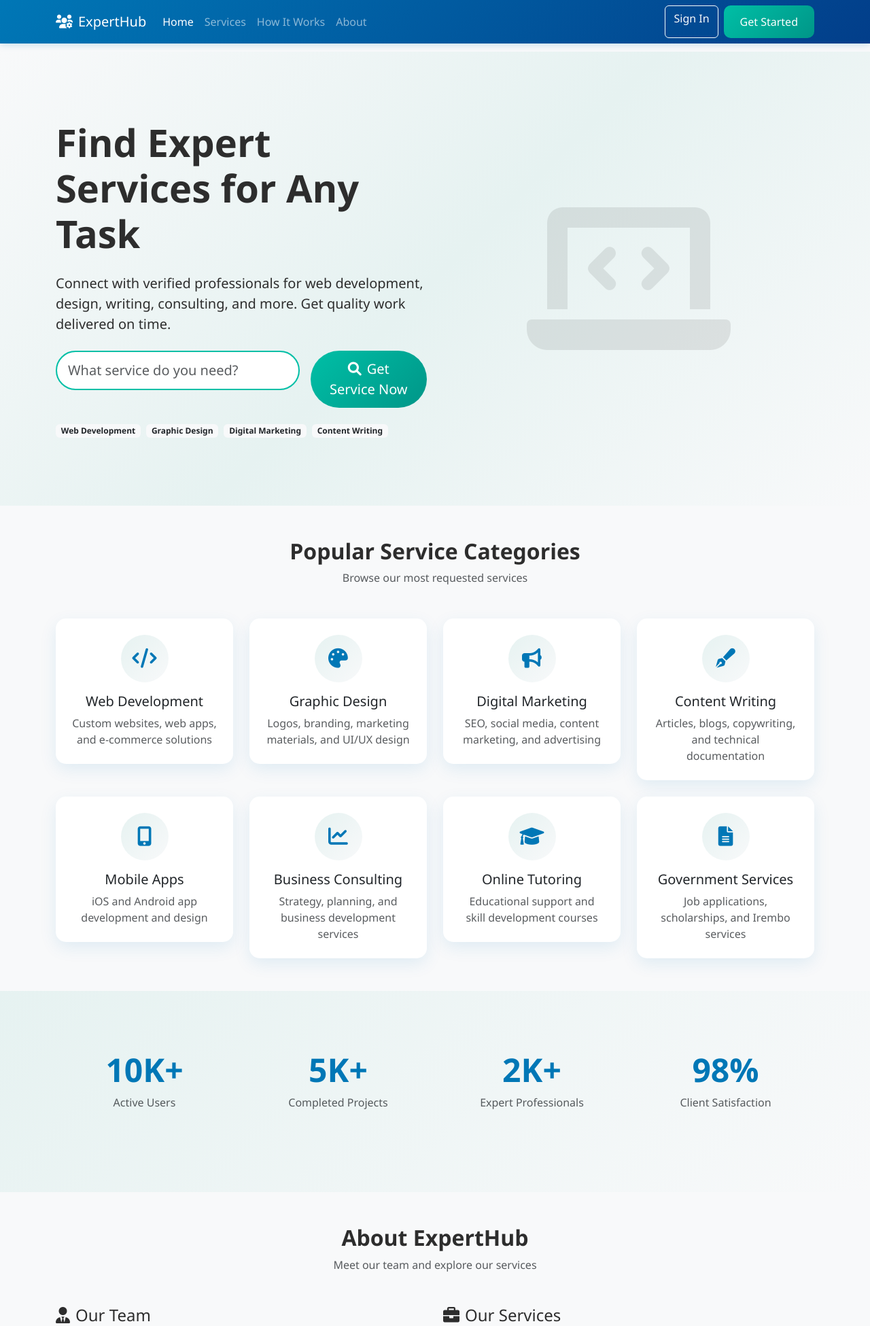
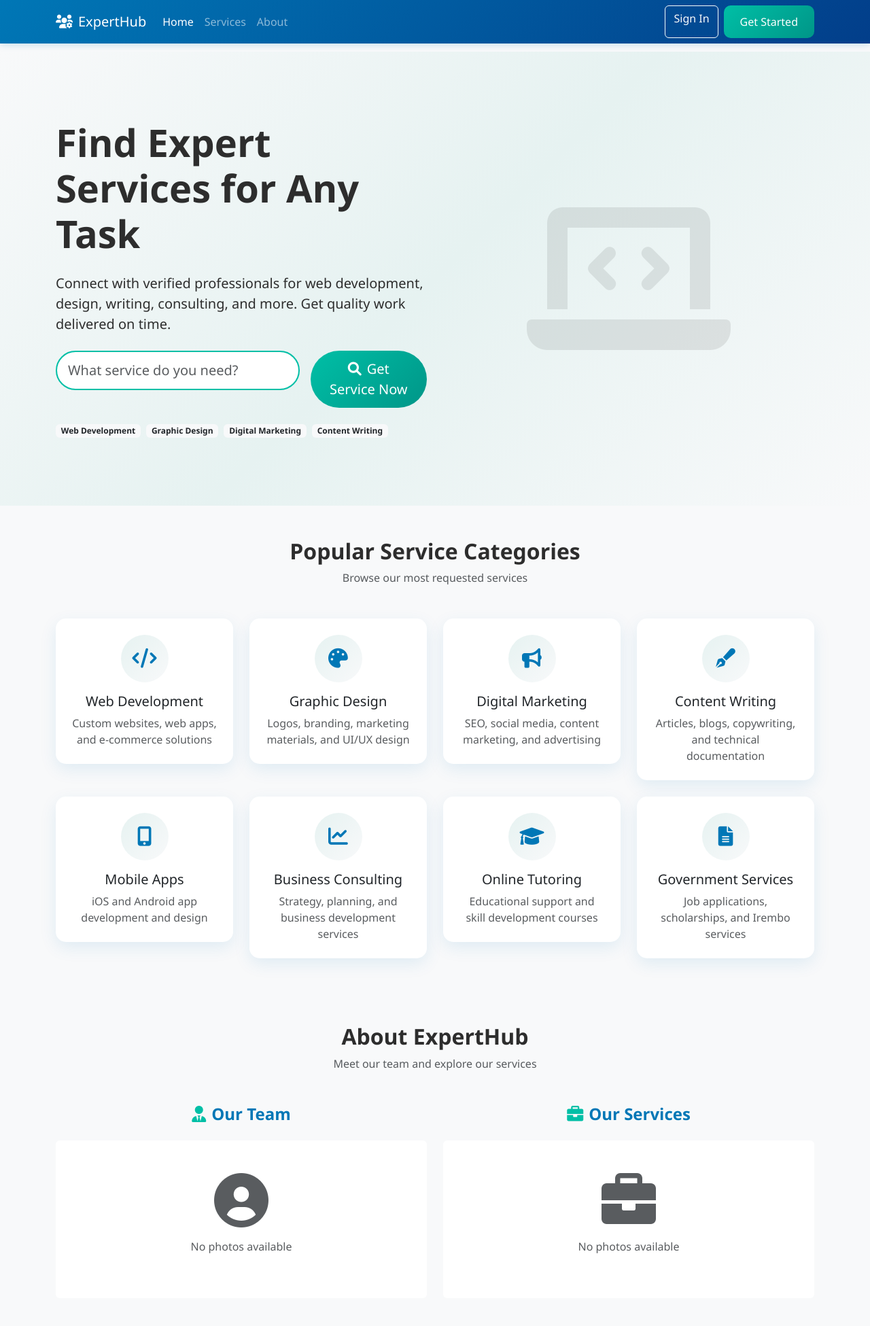
Before and after one commit to ukvalens/ExpertHub, a PHP site: page /ExpertHUB/ in a window 1280 px wide. Shown: the top 1951 px of the page at 68% size. Run offline with PHP 8.4, Linux system fonts and the light colour scheme; tables that the repository leaves empty or names only in its code hold one stand-in row (values such as "Sample post").

Commit message:
home profile set

```diff
--- a/assets/css/style.css
+++ b/assets/css/style.css
@@ -15,6 +15,7 @@ body {
     font-family: 'Segoe UI', Tahoma, Geneva, Verdana, sans-serif;
     color: var(--text-color);
     background-color: var(--background-color);
+    scroll-behavior: smooth;
 }
 
 .auth-body {
@@ -94,6 +95,10 @@ body {
 
 body {
     padding-top: 76px;
+}
+
+section {
+    scroll-margin-top: 76px;
 }
 
 .hero-section {
@@ -184,3 +189,64 @@ body {
         padding: 40px 0;
     }
 }
+
+#about h4 {
+    color: var(--primary-color);
+    font-weight: 700;
+}
+
+#about h4 i {
+    color: var(--accent-color);
+}
+
+#ownerCarousel,
+#serviceCarousel {
+    background: var(--white);
+    border-radius: 15px;
+    box-shadow: 0 5px 20px rgba(0, 119, 182, 0.1);
+    overflow: hidden;
+    position: relative;
+}
+
+#ownerCarousel .carousel-inner,
+#serviceCarousel .carousel-inner {
+    background: var(--white);
+}
+
+#ownerCarousel img,
+#serviceCarousel img {
+    width: 100%;
+    height: 450px;
+    object-fit: cover;
+    object-position: top;
+}
+
+#ownerCarousel .carousel-control-prev,
+#ownerCarousel .carousel-control-next,
+#serviceCarousel .carousel-control-prev,
+#serviceCarousel .carousel-control-next {
+    width: 50px;
+    height: 50px;
+    top: 50%;
+    transform: translateY(-50%);
+    background: var(--accent-color);
+    border-radius: 50%;
+    opacity: 0.8;
+}
+
+#ownerCarousel .carousel-control-prev,
+#serviceCarousel .carousel-control-prev {
+    left: 10px;
+}
+
+#ownerCarousel .carousel-control-next,
+#serviceCarousel .carousel-control-next {
+    right: 10px;
+}
+
+#ownerCarousel .carousel-control-prev:hover,
+#ownerCarousel .carousel-control-next:hover,
+#serviceCarousel .carousel-control-prev:hover,
+#serviceCarousel .carousel-control-next:hover {
+    opacity: 1;
+}
--- a/index.php
+++ b/index.php
@@ -6,7 +6,7 @@
     <title>ExpertHub - Online Service Marketplace</title>
     <link href="https://cdn.jsdelivr.net/npm/bootstrap@5.3.0/dist/css/bootstrap.min.css" rel="stylesheet">
     <link href="https://cdnjs.cloudflare.com/ajax/libs/font-awesome/6.0.0/css/all.min.css" rel="stylesheet">
-    <link href="assets/css/style.css" rel="stylesheet">
+    <link href="assets/css/style.css?v=11" rel="stylesheet">
 
 </head>
 <body>
@@ -26,9 +26,6 @@
                     </li>
                     <li class="nav-item">
                         <a class="nav-link" href="#services">Services</a>
-                    </li>
-                    <li class="nav-item">
-                        <a class="nav-link" href="#how-it-works">How It Works</a>
                     </li>
                     <li class="nav-item">
                         <a class="nav-link" href="#about">About</a>
@@ -173,30 +170,6 @@
         </div>
     </section>
 
-    <!-- Stats Section -->
-    <section class="stats-section">
-        <div class="container">
-            <div class="row text-center">
-                <div class="col-md-3 mb-4">
-                    <div class="stat-number">10K+</div>
-                    <p class="text-muted">Active Users</p>
-                </div>
-                <div class="col-md-3 mb-4">
-                    <div class="stat-number">5K+</div>
-                    <p class="text-muted">Completed Projects</p>
-                </div>
-                <div class="col-md-3 mb-4">
-                    <div class="stat-number">2K+</div>
-                    <p class="text-muted">Expert Professionals</p>
-                </div>
-                <div class="col-md-3 mb-4">
-                    <div class="stat-number">98%</div>
-                    <p class="text-muted">Client Satisfaction</p>
-                </div>
-            </div>
-        </div>
-    </section>
-
     <!-- About Section -->
     <section id="about" class="py-5 bg-light">
         <div class="container">
@@ -211,20 +184,15 @@
             $service_photos = $conn->query("SELECT * FROM about_photos WHERE type = 'service' ORDER BY created_at DESC")->fetch_all(MYSQLI_ASSOC);
             ?>
 
-            <div class="row mb-5">
+            <div class="row">
                 <div class="col-lg-6 mb-4">
-                    <h4 class="mb-3"><i class="fas fa-user-tie me-2"></i>Our Team</h4>
+                    <h4 class="text-center mb-4"><i class="fas fa-user-tie me-2"></i>Our Team</h4>
                     <?php if (!empty($owner_photos)): ?>
-                        <div id="ownerCarousel" class="carousel slide" data-bs-ride="carousel" data-bs-interval="3000">
-                            <div class="carousel-indicators">
-                                <?php foreach ($owner_photos as $i => $photo): ?>
-                                    <button type="button" data-bs-target="#ownerCarousel" data-bs-slide-to="<?php echo $i; ?>" <?php echo $i === 0 ? 'class="active"' : ''; ?>></button>
-                                <?php endforeach; ?>
-                            </div>
-                            <div class="carousel-inner rounded shadow">
+                        <div id="ownerCarousel" class="carousel slide" data-bs-ride="carousel">
+                            <div class="carousel-inner">
                                 <?php foreach ($owner_photos as $i => $photo): ?>
                                     <div class="carousel-item <?php echo $i === 0 ? 'active' : ''; ?>">
-                                        <img src="/ExpertHUB/uploads/about/<?php echo $photo['photo_path']; ?>" class="d-block w-100" style="height: 400px; object-fit: cover;">
+                                        <img src="/ExpertHUB/uploads/about/<?php echo $photo['photo_path']; ?>" alt="Team">
                                     </div>
                                 <?php endforeach; ?>
                             </div>
@@ -244,18 +212,13 @@
                 </div>
 
                 <div class="col-lg-6 mb-4">
-                    <h4 class="mb-3"><i class="fas fa-briefcase me-2"></i>Our Services</h4>
+                    <h4 class="text-center mb-4"><i class="fas fa-briefcase me-2"></i>Our Services</h4>
                     <?php if (!empty($service_photos)): ?>
-                        <div id="serviceCarousel" class="carousel slide" data-bs-ride="carousel" data-bs-interval="3000">
-                            <div class="carousel-indicators">
-                                <?php foreach ($service_photos as $i => $photo): ?>
-                                    <button type="button" data-bs-target="#serviceCarousel" data-bs-slide-to="<?php echo $i; ?>" <?php echo $i === 0 ? 'class="active"' : ''; ?>></button>
-                                <?php endforeach; ?>
-                            </div>
-                            <div class="carousel-inner rounded shadow">
+                        <div id="serviceCarousel" class="carousel slide" data-bs-ride="carousel">
+                            <div class="carousel-inner">
                                 <?php foreach ($service_photos as $i => $photo): ?>
                                     <div class="carousel-item <?php echo $i === 0 ? 'active' : ''; ?>">
-                                        <img src="/ExpertHUB/uploads/about/<?php echo $photo['photo_path']; ?>" class="d-block w-100" style="height: 400px; object-fit: cover;">
+                                        <img src="/ExpertHUB/uploads/about/<?php echo $photo['photo_path']; ?>" alt="Service">
                                     </div>
                                 <?php endforeach; ?>
                             </div>
@@ -280,5 +243,11 @@
     <?php include 'includes/footer.php'; ?>
 
     <script src="https://cdn.jsdelivr.net/npm/bootstrap@5.3.0/dist/js/bootstrap.bundle.min.js"></script>
+    <script>
+        setInterval(() => {
+            bootstrap.Carousel.getOrCreateInstance(document.getElementById('ownerCarousel')).next();
+            bootstrap.Carousel.getOrCreateInstance(document.getElementById('serviceCarousel')).next();
+        }, 3000);
+    </script>
 </body>
 </html>
```
Also changed, not shown: app/views/admin/manage_about.php (+6 -6 lines), uploads/about/698ca6ea43a85.jpg (added).
